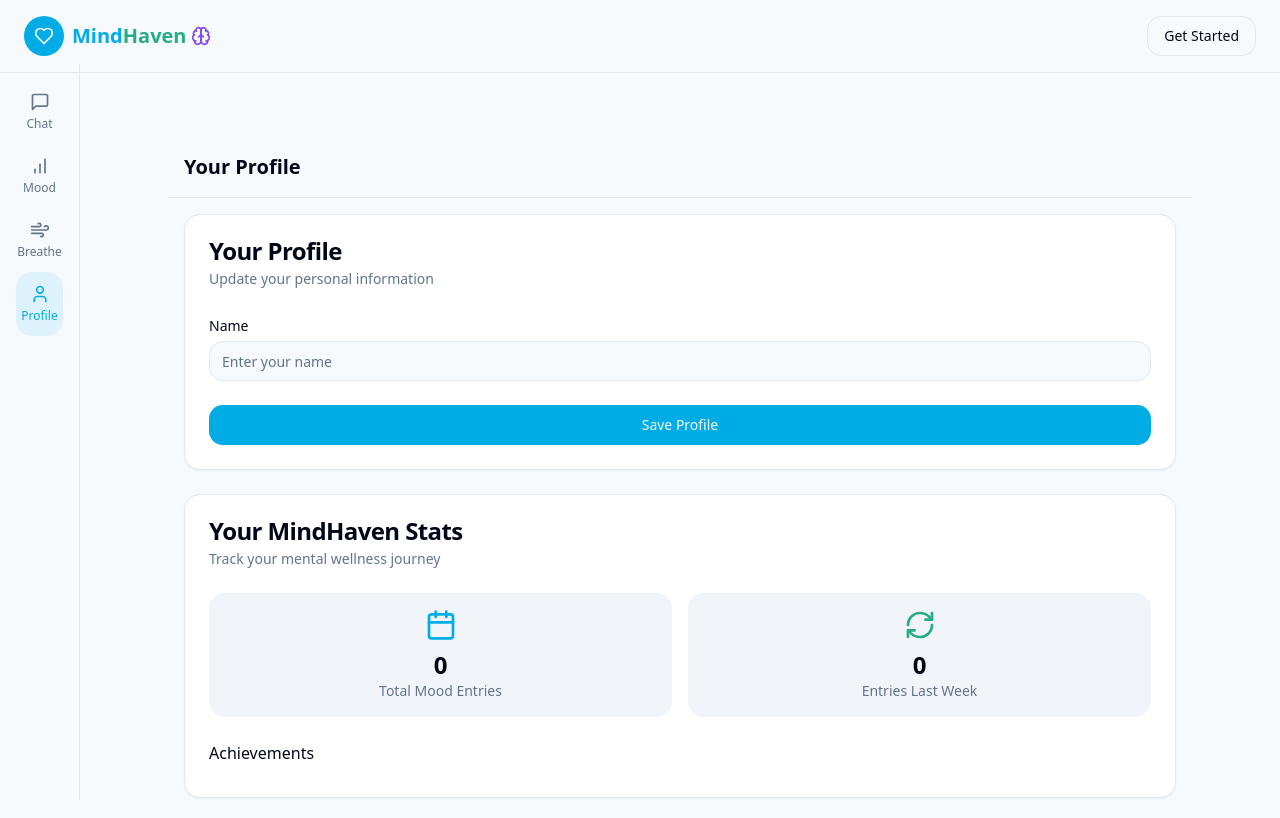
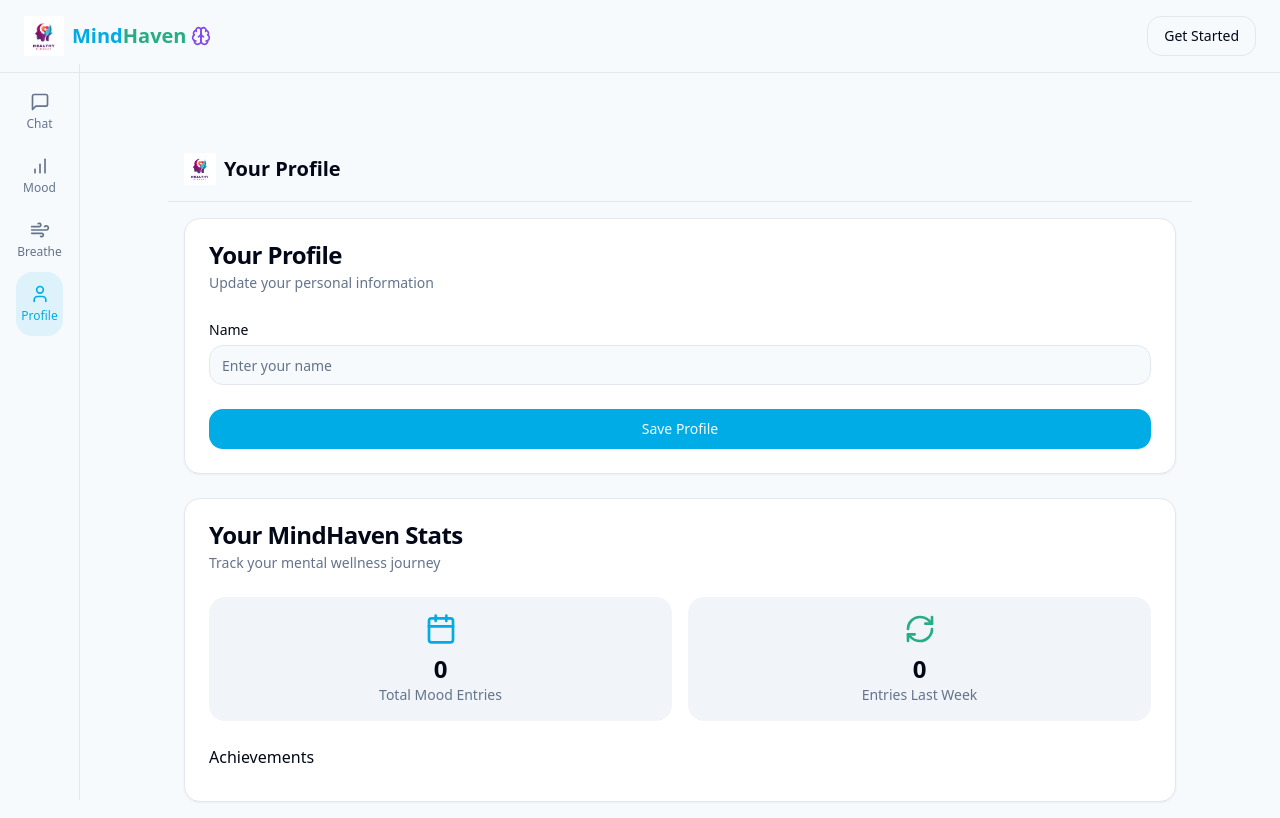
Before and after one commit to FnaticFire/mindscape-helper-20, a React (Vite) app: page /profile in a window 1280 px wide. Built offline with nearby package versions, Linux system fonts and the light colour scheme.

Commit message:
Incorporate logo in website
The prompt requests to incorporate a logo into the website.

```diff
--- a/src/components/AppHeader.tsx
+++ b/src/components/AppHeader.tsx
@@ -3,7 +3,7 @@ import React from 'react';
 import { useApp } from '@/contexts/AppContext';
 import { Button } from '@/components/ui/button';
 import { useNavigate } from 'react-router-dom';
-import { Heart, Brain } from 'lucide-react';
+import { Brain } from 'lucide-react';
 
 const AppHeader: React.FC = () => {
   const { user } = useApp();
@@ -12,9 +12,11 @@ const AppHeader: React.FC = () => {
   return (
     <header className="w-full py-4 px-6 flex items-center justify-between bg-background border-b">
       <div className="flex items-center gap-2">
-        <div className="flex items-center justify-center w-10 h-10 bg-primary rounded-full text-primary-foreground">
-          <Heart className="w-5 h-5" />
-        </div>
+        <img
+          src="/lovable-uploads/0d769958-5df9-4f15-a450-2b515c04e2a7.png"
+          alt="Healthy Mindset Logo"
+          className="h-10 w-auto"
+        />
         <div className="flex items-center">
           <h1 className="text-xl font-bold text-primary">Mind<span className="text-secondary">Haven</span></h1>
           <Brain className="w-5 h-5 ml-1 text-accent" />
--- a/src/pages/ChatPage.tsx
+++ b/src/pages/ChatPage.tsx
@@ -5,7 +5,14 @@ import ChatInterface from '@/components/ChatInterface';
 const ChatPage: React.FC = () => {
   return (
     <div className="h-full flex flex-col">
-      <h1 className="text-xl font-bold p-4 border-b">AI Companion</h1>
+      <div className="flex items-center gap-2 p-4 border-b">
+        <img
+          src="/lovable-uploads/0d769958-5df9-4f15-a450-2b515c04e2a7.png"
+          alt="Healthy Mindset Logo"
+          className="h-8 w-auto"
+        />
+        <h1 className="text-xl font-bold">AI Companion</h1>
+      </div>
       <div className="flex-1 overflow-hidden">
         <ChatInterface />
       </div>
--- a/src/pages/Index.tsx
+++ b/src/pages/Index.tsx
@@ -1,10 +1,9 @@
-
 import React, { useEffect } from 'react';
 import { useNavigate } from 'react-router-dom';
 import { Button } from '@/components/ui/button';
 import { Card, CardContent, CardDescription, CardFooter, CardHeader, CardTitle } from '@/components/ui/card';
 import { useApp } from '@/contexts/AppContext';
-import { Brain, MessageSquare, BarChart, Wind, User, Heart } from 'lucide-react';
+import { MessageSquare, BarChart, Wind, User, Brain } from 'lucide-react';
 
 const Index: React.FC = () => {
   const navigate = useNavigate();
@@ -21,11 +20,13 @@ const Index: React.FC = () => {
     <div className="min-h-screen flex flex-col items-center justify-center p-4 bg-gradient-to-b from-background to-blue-50">
       <div className="max-w-3xl w-full">
         <div className="text-center mb-12">
-          <div className="flex items-center justify-center mb-4">
-            <div className="flex items-center justify-center w-12 h-12 bg-primary rounded-full text-primary-foreground">
-              <Heart className="w-6 h-6" />
-            </div>
-            <div className="flex items-center ml-2">
+          <div className="flex flex-col items-center justify-center mb-4">
+            <img
+              src="/lovable-uploads/0d769958-5df9-4f15-a450-2b515c04e2a7.png"
+              alt="Healthy Mindset Logo"
+              className="h-24 w-auto mb-4"
+            />
+            <div className="flex items-center">
               <h1 className="text-4xl font-bold text-primary">Mind<span className="text-secondary">Haven</span></h1>
               <Brain className="w-6 h-6 ml-1 text-accent" />
             </div>
--- a/src/pages/MoodPage.tsx
+++ b/src/pages/MoodPage.tsx
@@ -5,7 +5,14 @@ import MoodTracker from '@/components/MoodTracker';
 const MoodPage: React.FC = () => {
   return (
     <div className="h-full flex flex-col">
-      <h1 className="text-xl font-bold p-4 border-b">Mood Tracker</h1>
+      <div className="flex items-center gap-2 p-4 border-b">
+        <img
+          src="/lovable-uploads/0d769958-5df9-4f15-a450-2b515c04e2a7.png"
+          alt="Healthy Mindset Logo"
+          className="h-8 w-auto"
+        />
+        <h1 className="text-xl font-bold">Mood Tracker</h1>
+      </div>
       <div className="flex-1 overflow-auto">
         <MoodTracker />
       </div>
--- a/src/pages/ProfilePage.tsx
+++ b/src/pages/ProfilePage.tsx
@@ -5,7 +5,14 @@ import UserProfile from '@/components/UserProfile';
 const ProfilePage: React.FC = () => {
   return (
     <div className="h-full flex flex-col">
-      <h1 className="text-xl font-bold p-4 border-b">Your Profile</h1>
+      <div className="flex items-center gap-2 p-4 border-b">
+        <img
+          src="/lovable-uploads/0d769958-5df9-4f15-a450-2b515c04e2a7.png"
+          alt="Healthy Mindset Logo"
+          className="h-8 w-auto"
+        />
+        <h1 className="text-xl font-bold">Your Profile</h1>
+      </div>
       <div className="flex-1 overflow-auto">
         <UserProfile />
       </div>
```
Also changed, not shown: public/lovable-uploads/0d769958-5df9-4f15-a450-2b515c04e2a7.png (added).
